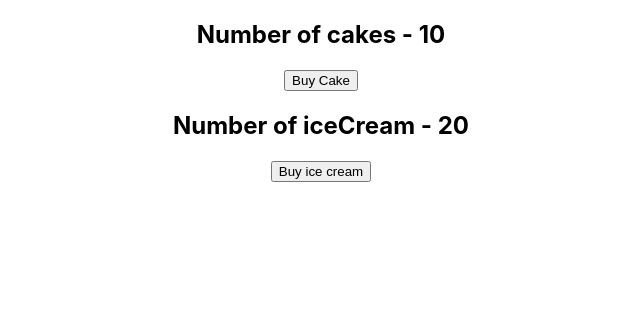
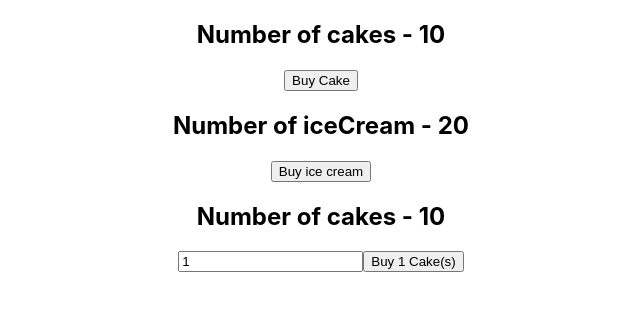
Before and after one commit to hakoemmy/cake-shop-app, a React (Create React App) app: page / in a window 1280 px wide. Shown: the top 310 px of the page, without its empty margins (319-959 px from the left). Built offline with nearby package versions, Linux system fonts and the light colour scheme.

Commit message:
Add Action payload

```diff
--- a/src/App.js
+++ b/src/App.js
@@ -5,6 +5,7 @@ import CakeContainer from '../src/components/CakeContainer/CakeContainer';
 import Store from './redux/store';
 import HooksCakeContainer from '../src/components/HooksCakeContainer/HooksCakeContainer'
 import IceCreamContainer from '../src/components/IceCreamContainer/IceCreamContainer'
+import NewCakeContainer from '../src/components/NewCakeContainer/NewCakleContainer';
 
 function App() {
   return (
@@ -13,6 +14,7 @@ function App() {
          {/* <HooksCakeContainer/> */}
           <CakeContainer/>
           <IceCreamContainer />
+          <NewCakeContainer/>
 
       </div>
     </Provider>
--- /dev/null
+++ b/src/components/NewCakeContainer/NewCakleContainer.js
@@ -0,0 +1,31 @@
+import React, { useState } from 'react';
+import { connect } from 'react-redux';
+import { buyCake } from '../../redux';
+
+const NewCakeContainer = (props) => {
+    const [number, setNumber ] = useState(1);
+    return (
+        <div>
+            <h2>Number of cakes - {props.numOfCakes}</h2>
+            <input type="text" value={number}
+            onChange={ e => setNumber( e.target.value)}/>
+            <button onClick={() => props.buyCake(number)}>Buy {number} Cake(s)</button>
+        </div>
+    );
+};
+
+const mapStateToProps = state => {
+    return {
+        numOfCakes : state.cake.numOfCakes
+    }
+}
+
+const mapDispatchToProps = dispatch => {
+    return {
+        buyCake: number => dispatch(buyCake(number))
+    }
+}
+
+export default
+connect(mapStateToProps, mapDispatchToProps)
+(NewCakeContainer);
--- a/src/redux/cake/cakeActions.js
+++ b/src/redux/cake/cakeActions.js
@@ -1,6 +1,7 @@
 import { BUY_CAKE } from './cakeTypes';
-export const buyCake = () => {
+export const buyCake = (number = 1) => {
     return{
-        type: BUY_CAKE
+        type: BUY_CAKE,
+        payload: number
     }
 }
--- a/src/redux/cake/cakeReducer.js
+++ b/src/redux/cake/cakeReducer.js
@@ -9,7 +9,7 @@ const cakeReducer = (state = initialState, action) =>{
         case BUY_CAKE:
         return {
             ...state,
-            numOfCakes: state.numOfCakes - 1
+            numOfCakes: state.numOfCakes - action.payload
 
         }
         default: return state;
```
